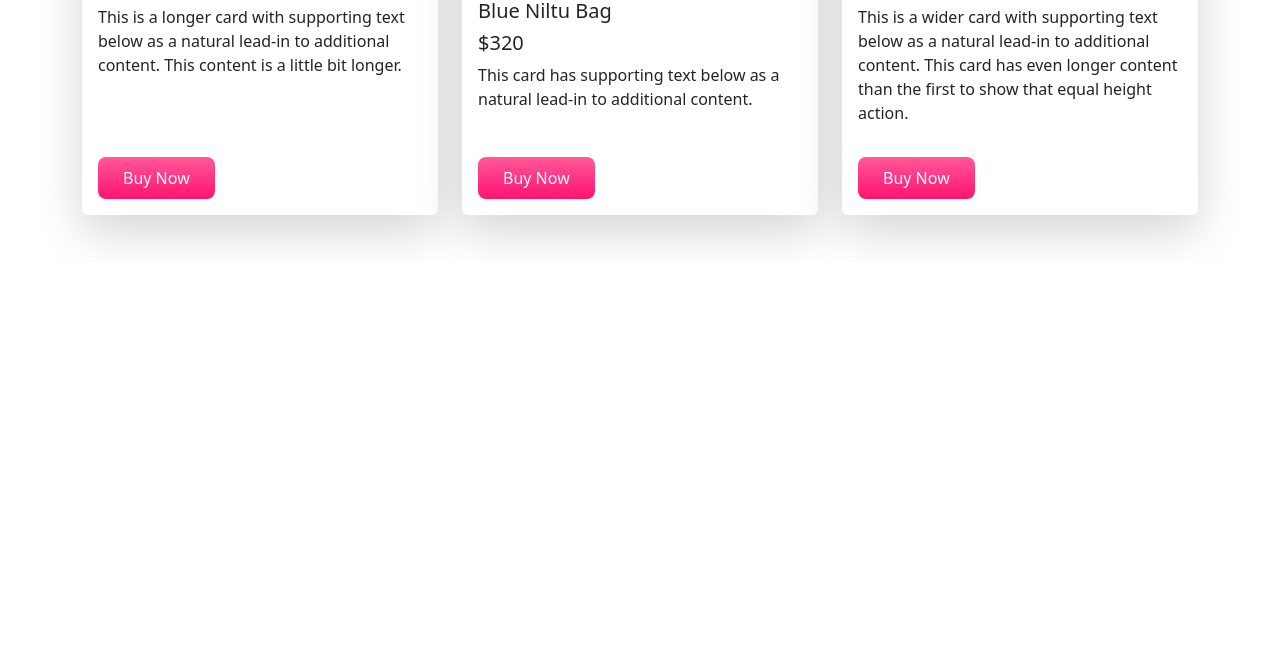
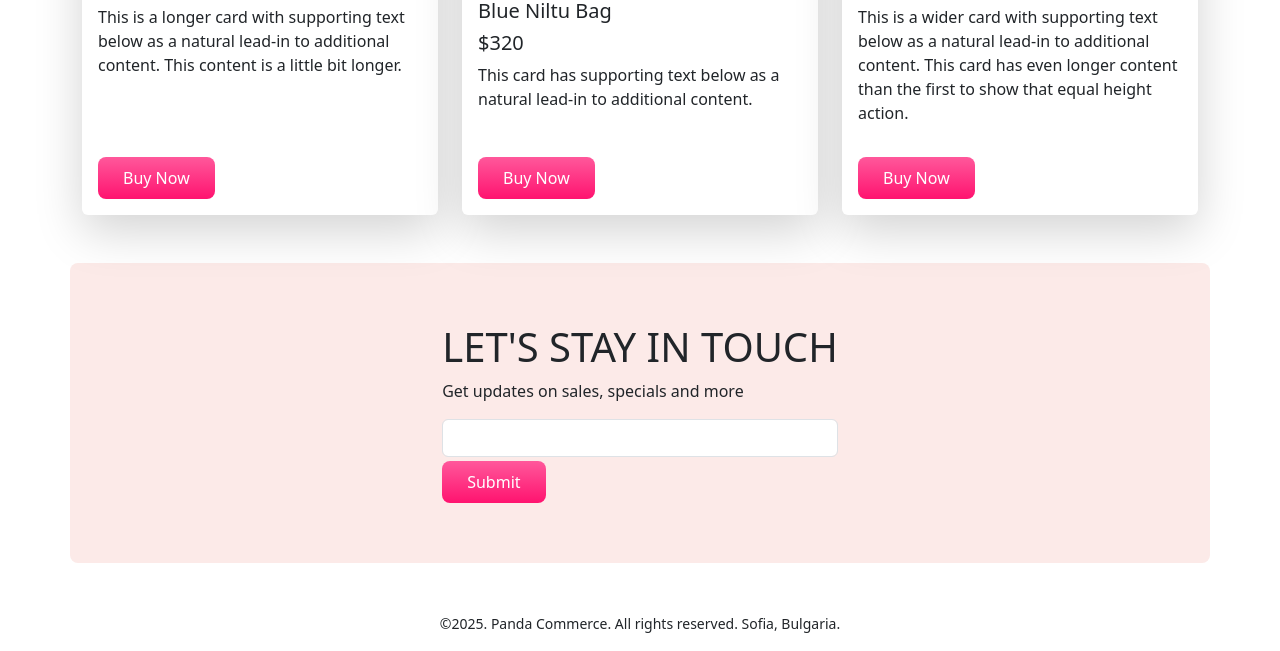
Before and after one commit to AnikDasJoy/panda-commerce-bootstrap, a plain HTML site: page index.html in a window 1280 px wide. Shown: the part 1745-2396 px from the top of the page. Before the commit the page ends 2008 px from the top, so only its background shows below. Drawn offline with nearby package versions, Linux system fonts and the light colour scheme.

Commit message:
footer added

```diff
--- a/index.html
+++ b/index.html
@@ -252,7 +252,28 @@
             </div>
         </section>
         <!-- backpack section end -->
+
+        <!-- submit part start -->
+        <section style="height: 300px;"
+            class="container panda-bg-info rounded-3 d-flex justify-content-center align-items-center">
+            <div>
+                <h1>LET'S STAY IN TOUCH</h1>
+                <p>Get updates on sales, specials and more</p>
+
+                <form>
+                    <div class="mb-1">
+                        <input type="email" class="form-control" id="exampleInputEmail1" aria-describedby="emailHelp">
+                    </div>
+                    <button type="submit" class="btn panda-btn-buy-now">Submit</button>
+                </form>
+            </div>
+        </section>
+        <!-- submit part end -->
     </main>
+
+    <footer class="text-center mt-5">
+        <p><small>©2025. Panda Commerce. All rights reserved. Sofia, Bulgaria.</small></p>
+    </footer>
 
     <script src="https://cdn.jsdelivr.net/npm/bootstrap@5.3.0/dist/js/bootstrap.bundle.min.js"
         integrity="sha384-geWF76RCwLtnZ8qwWowPQNguL3RmwHVBC9FhGdlKrxdiJJigb/j/68SIy3Te4Bkz"
```
